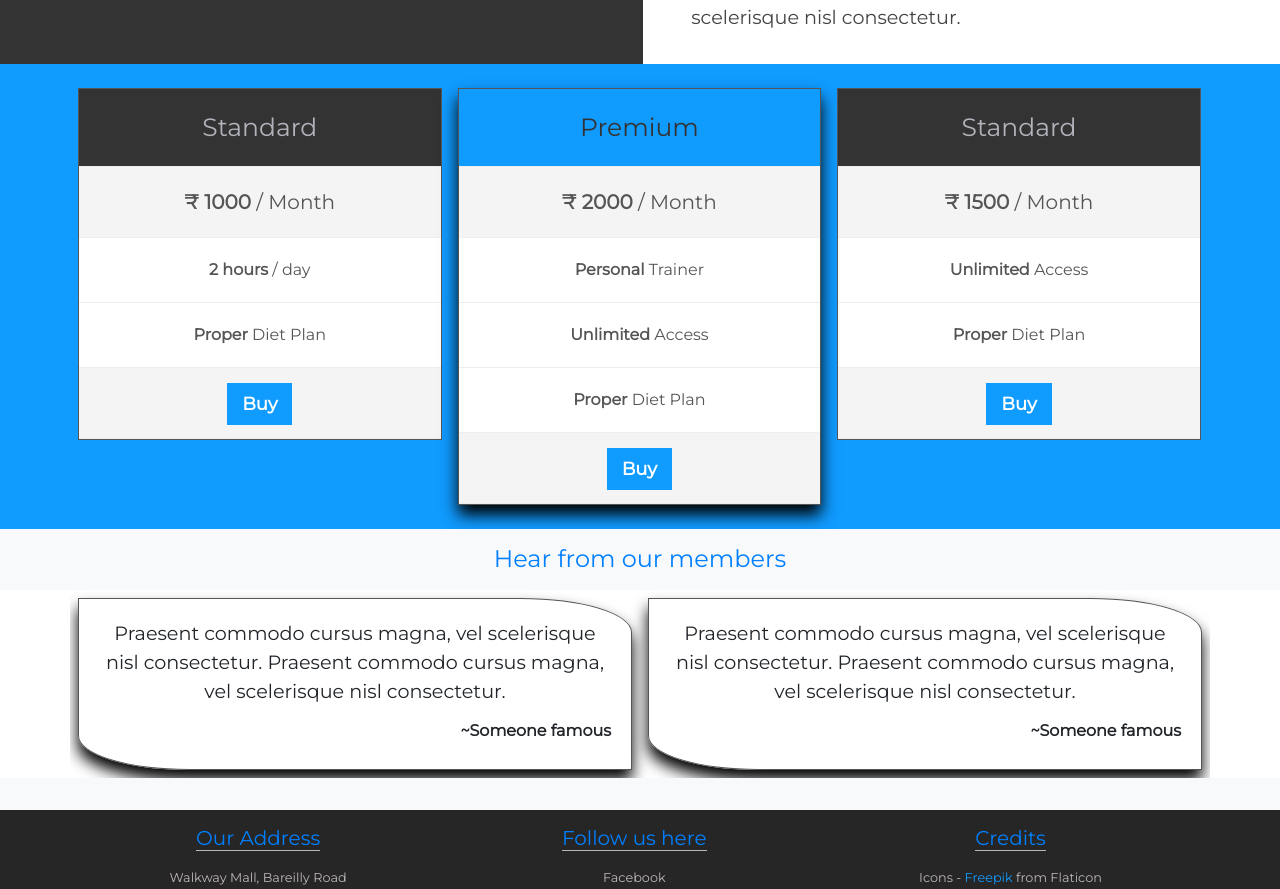
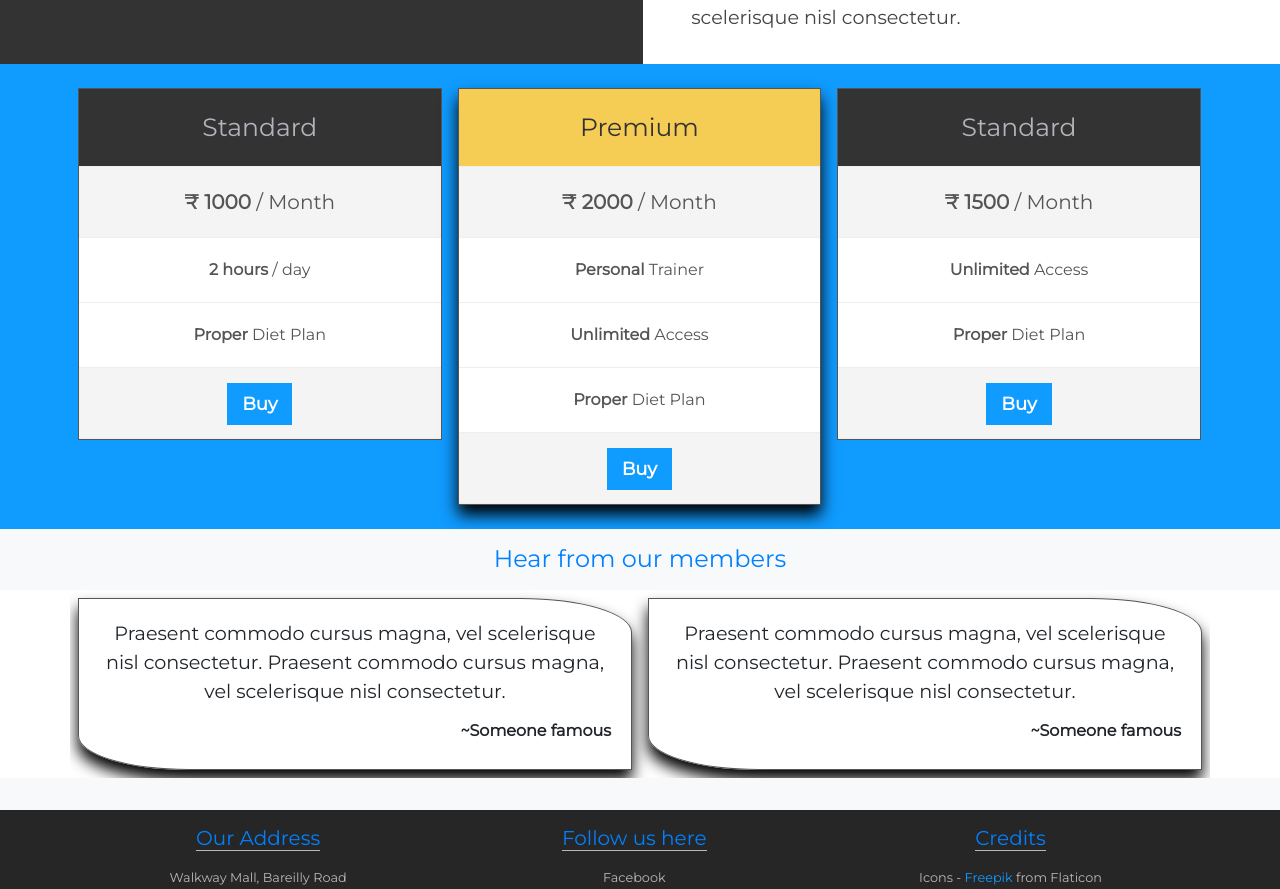
Before and after one commit to Raj2631/Gymsite, a plain HTML site: page index.html in a window 1280 px wide. Shown: the part 882-1771 px from the top of the page. Drawn offline with nearby package versions, Linux system fonts and the light colour scheme.

Commit message:
Update styles.css

```diff
--- a/styles/styles.css
+++ b/styles/styles.css
@@ -231,7 +231,7 @@ h2 {
 }
 
 .price-box .header.header-green {
-  background-color: rgb(16, 155, 255);
+  background-color:rgba(245, 201, 72, 0.93);
   color: #333;
 }
 
```
